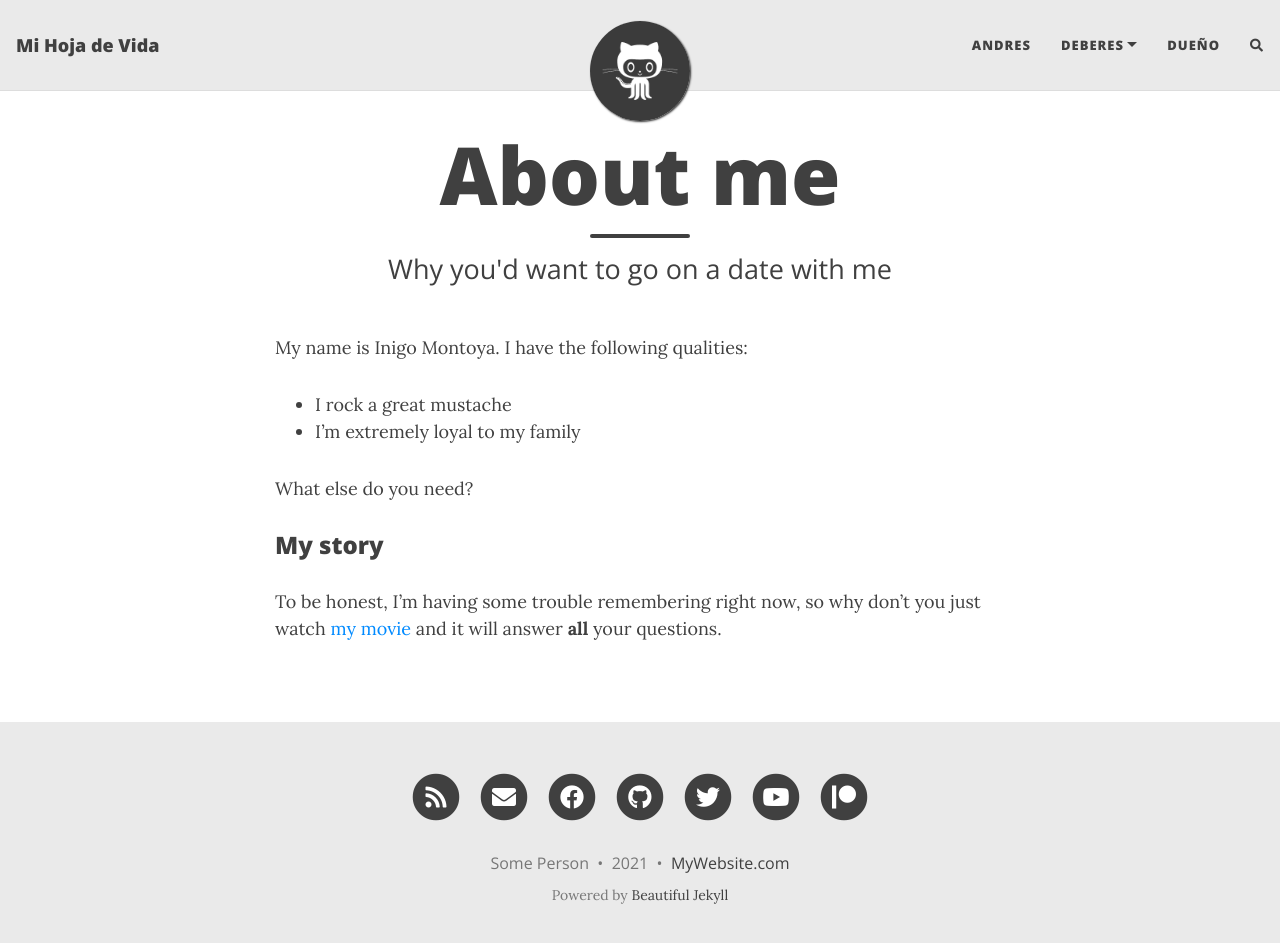
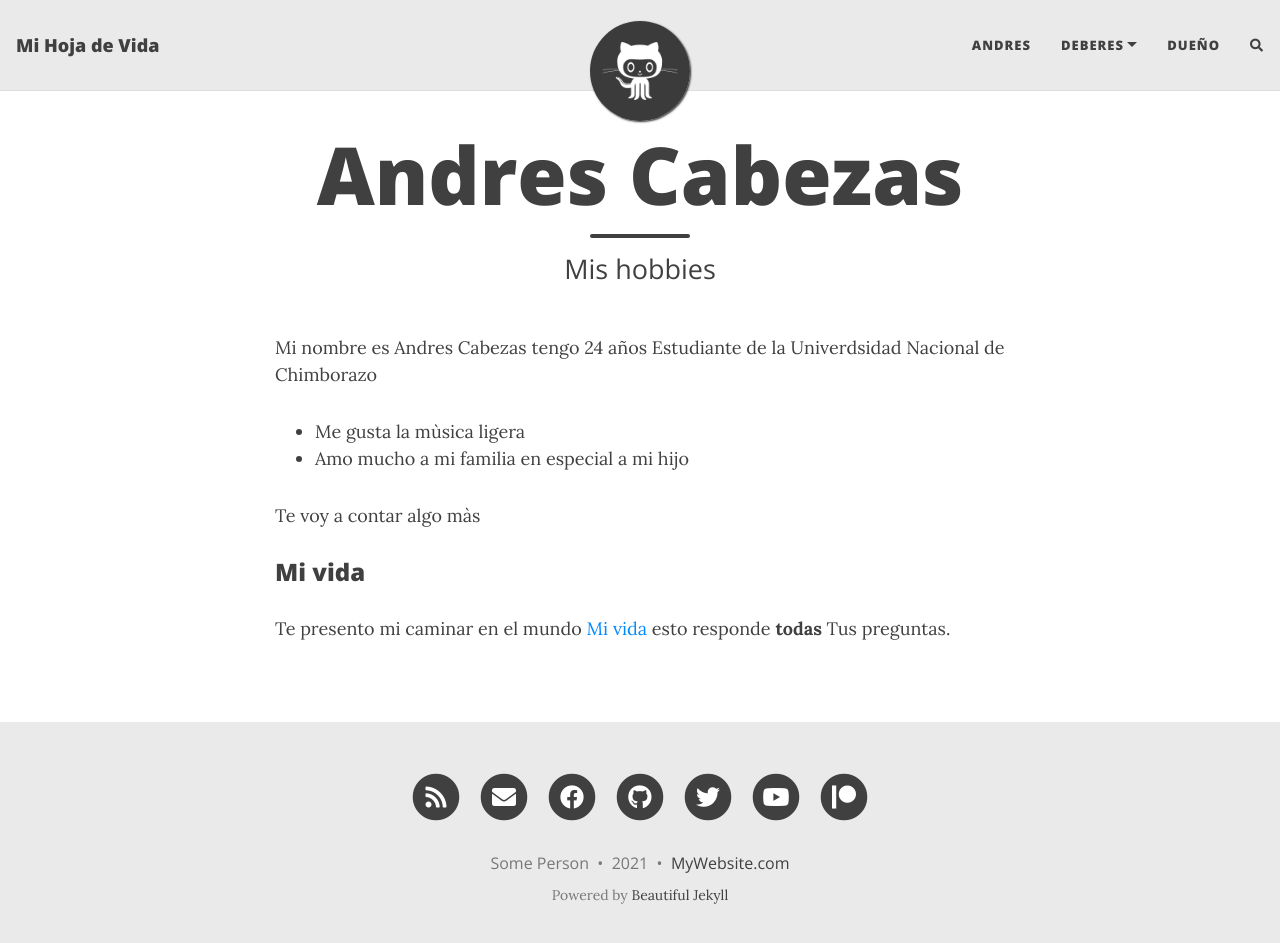
Before and after one commit to andrescabezas28/andrescabezas28.github.io, a Jekyll site: the page built from aboutme.md, in a window 1280 px wide and 956 px high. Shown: the top 943 px of the window. Built offline with Jekyll 4.4.1, drawn with Linux system fonts in a browser that asks for light colours; nearby versions of some CDN libraries; comment, search, counter and statistics services are not loaded.

Commit message:
Update aboutme.md

```diff
--- a/aboutme.md
+++ b/aboutme.md
@@ -1,16 +1,16 @@
 ---
 layout: page
-title: About me
-subtitle: Why you'd want to go on a date with me
+title: Andres Cabezas
+subtitle: Mis hobbies
 ---
 
-My name is Inigo Montoya. I have the following qualities:
+Mi nombre es Andres Cabezas tengo 24 años Estudiante de la Univerdsidad Nacional de Chimborazo
 
-- I rock a great mustache
-- I'm extremely loyal to my family
+- Me gusta la mùsica ligera
+- Amo mucho a mi familia en especial a mi hijo
 
-What else do you need?
+Te voy a contar algo màs
 
-### My story
+### Mi vida
 
-To be honest, I'm having some trouble remembering right now, so why don't you just watch [my movie](https://en.wikipedia.org/wiki/The_Princess_Bride_%28film%29) and it will answer **all** your questions.
+Te presento mi caminar en el mundo [Mi vida](https://prezi.com/view/YplfMMSTcerW2XQsAtM5/) esto responde **todas** Tus preguntas.
```
